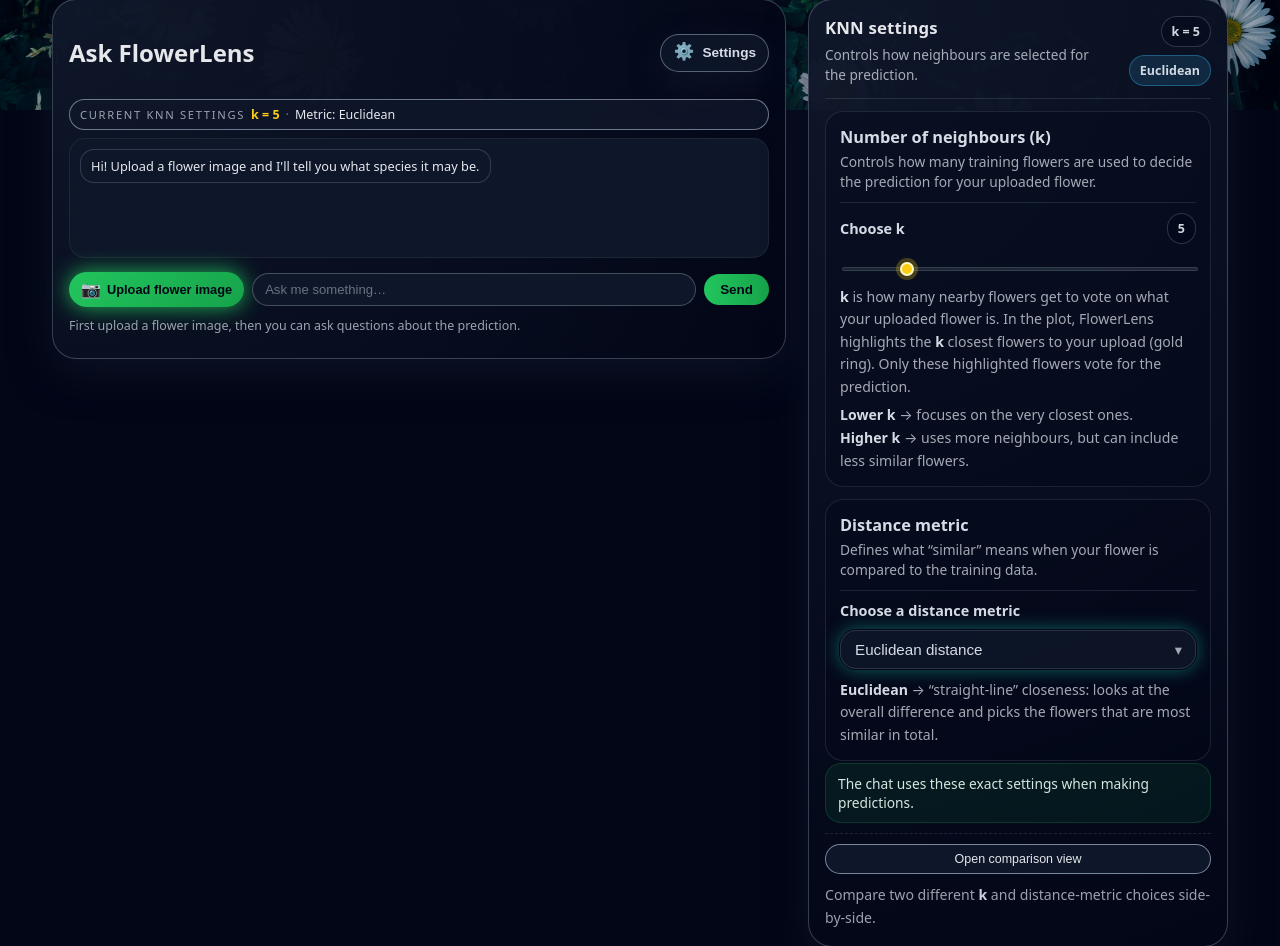
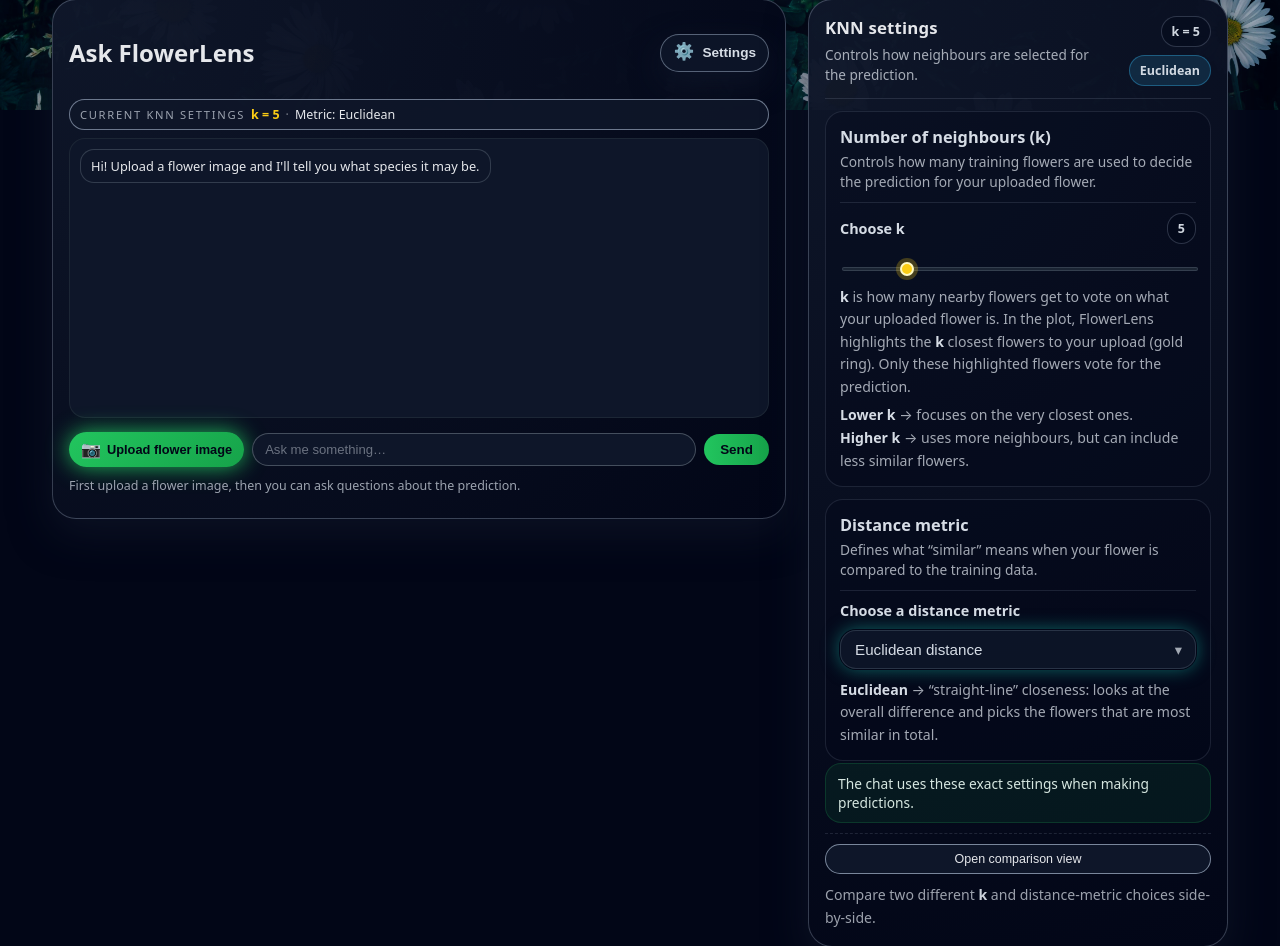
Before and after one commit to mhxtxs/HCAI---Group-8, a Flask app: page / in a window 1280 px wide. Shown: the part 690-1636 px from the top of the page. Run offline with Flask 3, Linux system fonts and the light colour scheme; some libraries are stand-ins or nearby versions.

Commit message:
Bigger chat window and adjustments in step-guide

```diff
--- a/HCAI---Group-8-main-4/static/style.css
+++ b/HCAI---Group-8-main-4/static/style.css
@@ -429,7 +429,7 @@ main.app-root {
   box-shadow: var(--shadow-subtle);
   display: flex;
   flex-direction: column;
-  min-height: 260px;
+  min-height: 520px;
 }
 
 .chat-header {
@@ -492,8 +492,8 @@ main.app-root {
 /* Chat window */
 .chat-window {
   flex: 1;
-  min-height: 120px;
-  max-height: 260px;
+  min-height: 220px;
+  max-height: 420px;
   overflow: auto;
   padding: 10px;
   margin-bottom: 10px;
@@ -502,6 +502,11 @@ main.app-root {
   border: 1px solid rgba(31, 41, 55, 0.9);
 }
 
+@media (max-width: 640px) {
+  .chat-window {
+    max-height: 280px;
+  }
+}
 .chat-message {
   margin-bottom: 8px;
   font-size: 0.8rem;
--- a/HCAI---Group-8-main-4/templates/index.html
+++ b/HCAI---Group-8-main-4/templates/index.html
@@ -2340,27 +2340,32 @@ function attachScatterResizeObserver() {
       5: {
         title: '5 · Nearest neighbours',
         html:
-          'The <strong>k</strong> closest points become the neighbours. In the scatter plot, they are highlighted with a gold ring. ' +
-          '<a href="#feature-space">View the highlighted neighbours in the scatter plot</a>.',
+        'The <strong>k</strong> most similar training flowers to your uploaded image are selected. ' +
+        'In the scatter plot, they are <strong>marked with a gold ring</strong>. ' +
+        '<a href="#feature-space">Jump to the plot</a>.',
         scrollTo: 'feature-space',
         glow: 'feature-space'
       },
       6: {
         title: '6 · Neighbour vote',
         html:
-          'Only the <strong>k</strong> neighbours vote. The class with the most votes becomes the prediction, and confidence depends on how dominant the winner is. ' +
-          '<a href="#vote-summary">Jump to the vote summary</a>.',
+        'Only these <strong>k</strong> most similar flowers are counted. ' +
+        'The <strong>most common class</strong> becomes the result. ' +
+        'The <strong>clearer the majority</strong>, the <strong>more confident</strong> the prediction.',
         scrollTo: 'vote-summary',
         glow: 'vote-summary'
       },
       7: {
         title: '7 · Explanation',
         html:
-          'All panels work together: the chat explains the prediction in words, the dataset view shows the model’s memory, and the distances + vote show why the result happens. ' +
-          '<a href="#heatmap-explainer-card">View the visual explanation</a>.',
+        'All panels work together: the chat explains the prediction in words, the dataset view shows the model’s memory, ' +
+        'and the distances + vote show why the result happens. ' +
+        '<a href="#heatmap-explainer-card">View the visual explanation</a>. ' +
+        'For details and limitations, see the <a href="{{ url_for("model_card") }}">model card</a>.',
         scrollTo: 'heatmap-explainer-card',
         glow: 'heatmap-explainer-card'
       }
+
       };
 
 
```
Lines whose indentation alone changed are shown as unchanged.
